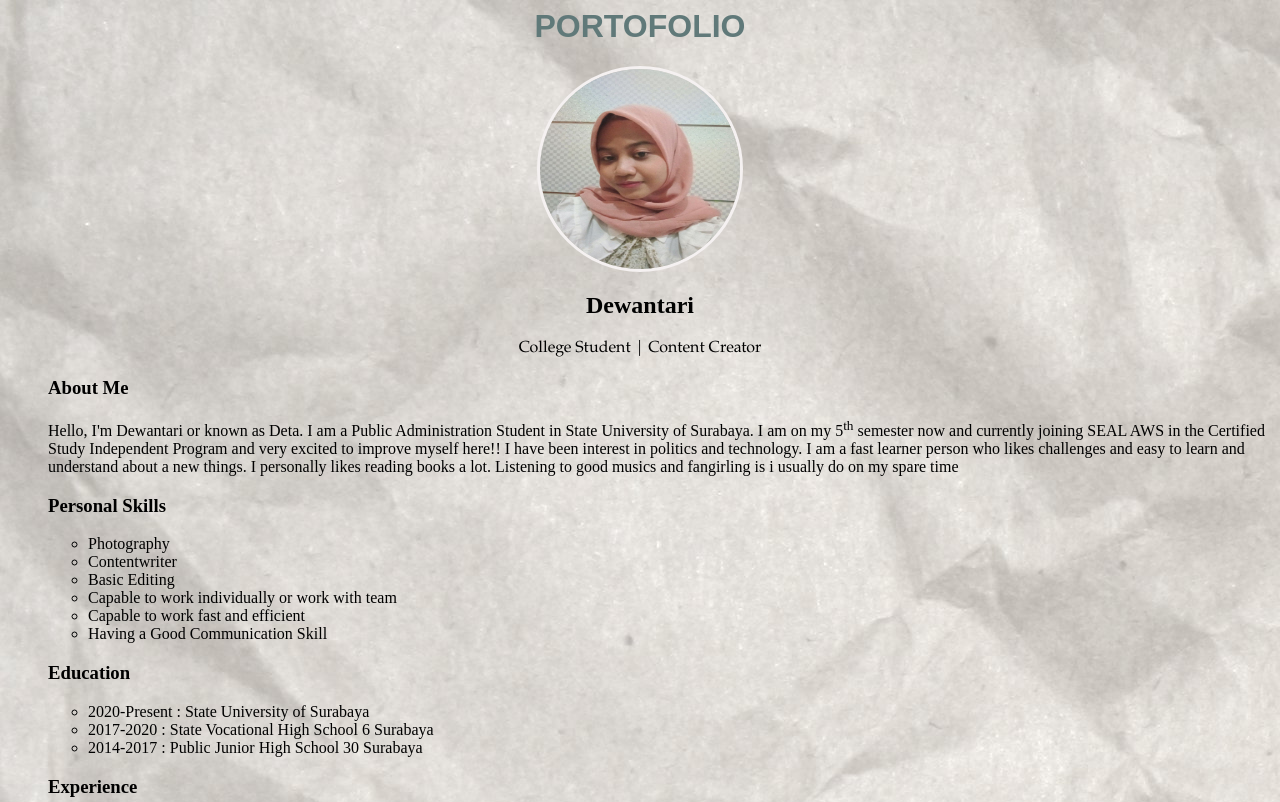
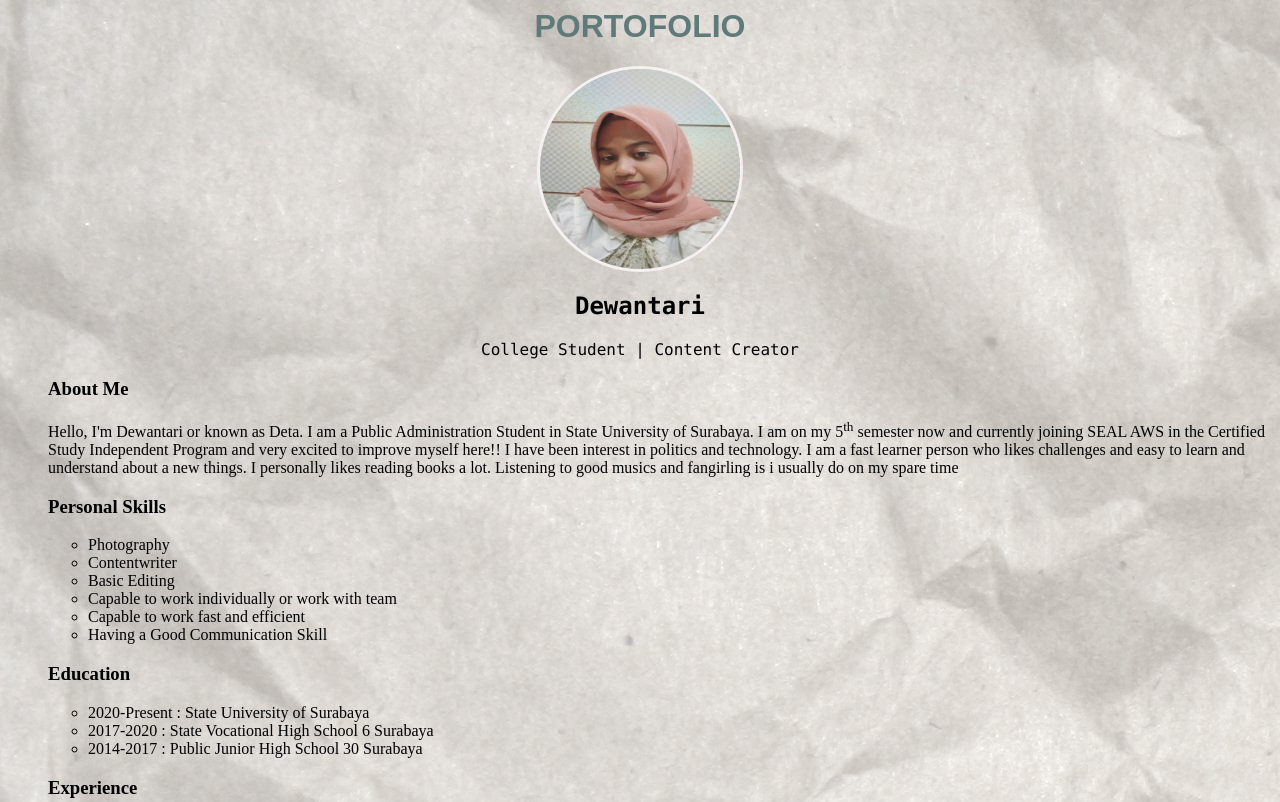
Before and after one commit to detatari/web-basic-seal, a plain HTML site: page portofolio.html in a window 1280 px wide. Shown: the top 802 px of the page. Drawn offline with Linux system fonts and the light colour scheme.

Commit message:
edited porto

```diff
--- a/portofolio.html
+++ b/portofolio.html
@@ -12,11 +12,11 @@
 h1 {
   text-align: center;
 }
-div.a {
+div {
   text-align: center;
 }
-div.a {
-  font-family:"Garamond", serif;
+div {
+  font-family:"Lucida Console", sans-serif;
 }
 h1 {
   font-family: "Copperplate", fantasy;
@@ -27,6 +27,9 @@ h2 {
 tr:nth-child(even) {background-color: #f2f2f2;}
 img {
   border-radius: 50%;
+}
+h2 {
+  font-family:"Lucida Console", sans-serif;
 }
 
 
@@ -40,12 +43,12 @@ img {
       <img src="profpic.jpg" alt="detapicture" width="200" height="200" class="solid"/>
      </center>
      <h2>Dewantari</h2>
-     <div class="a"> College Student | Content Creator </div>
+     <div> College Student | Content Creator </div>
 
      <ul><h3>About Me</h3></ul>
 
      <ul>
-      <p class="a">Hello, I'm Dewantari or known as Deta. I am a Public Administration Student in State University of Surabaya. I am on my 5<sup>th</sup> semester now
+      <p>Hello, I'm Dewantari or known as Deta. I am a Public Administration Student in State University of Surabaya. I am on my 5<sup>th</sup> semester now
         and currently joining SEAL AWS in the Certified Study Independent Program and very excited to improve myself here!!
         I have been interest in politics and technology. I am a fast learner person who likes challenges and easy to learn and
         understand about a new things. I personally likes reading books a lot. Listening to good musics and fangirling is
```
